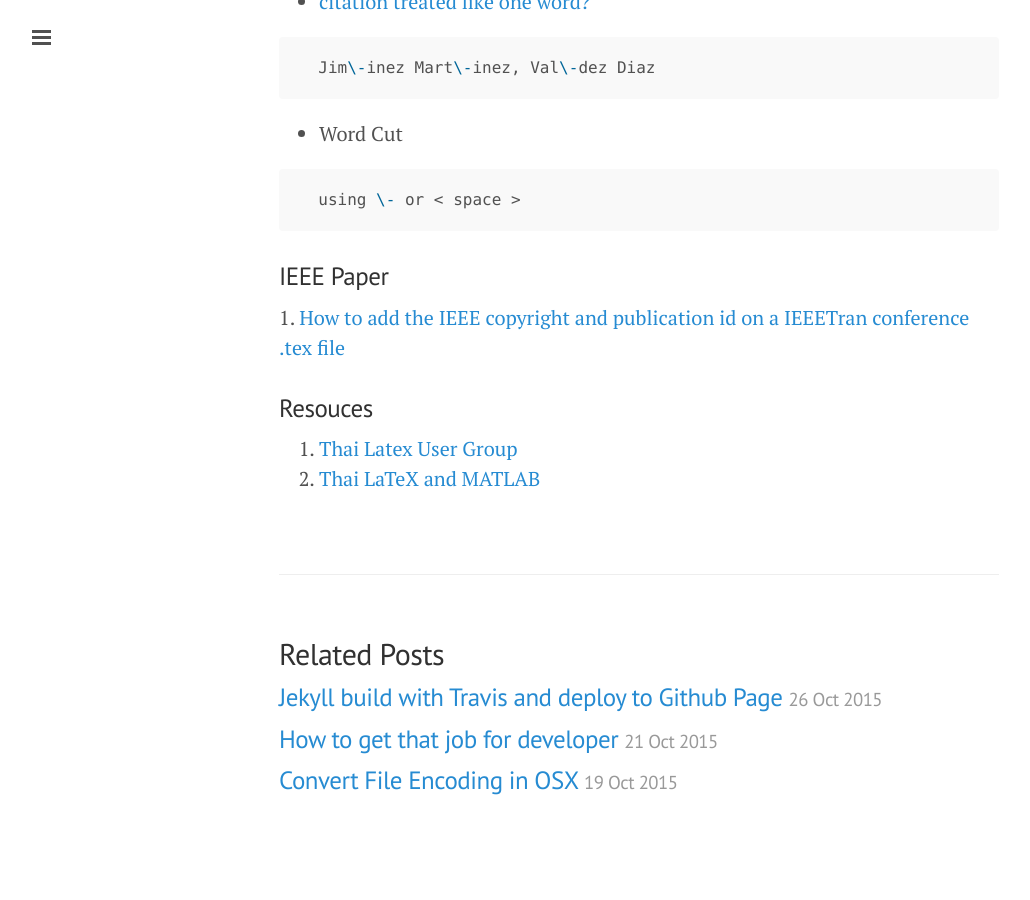
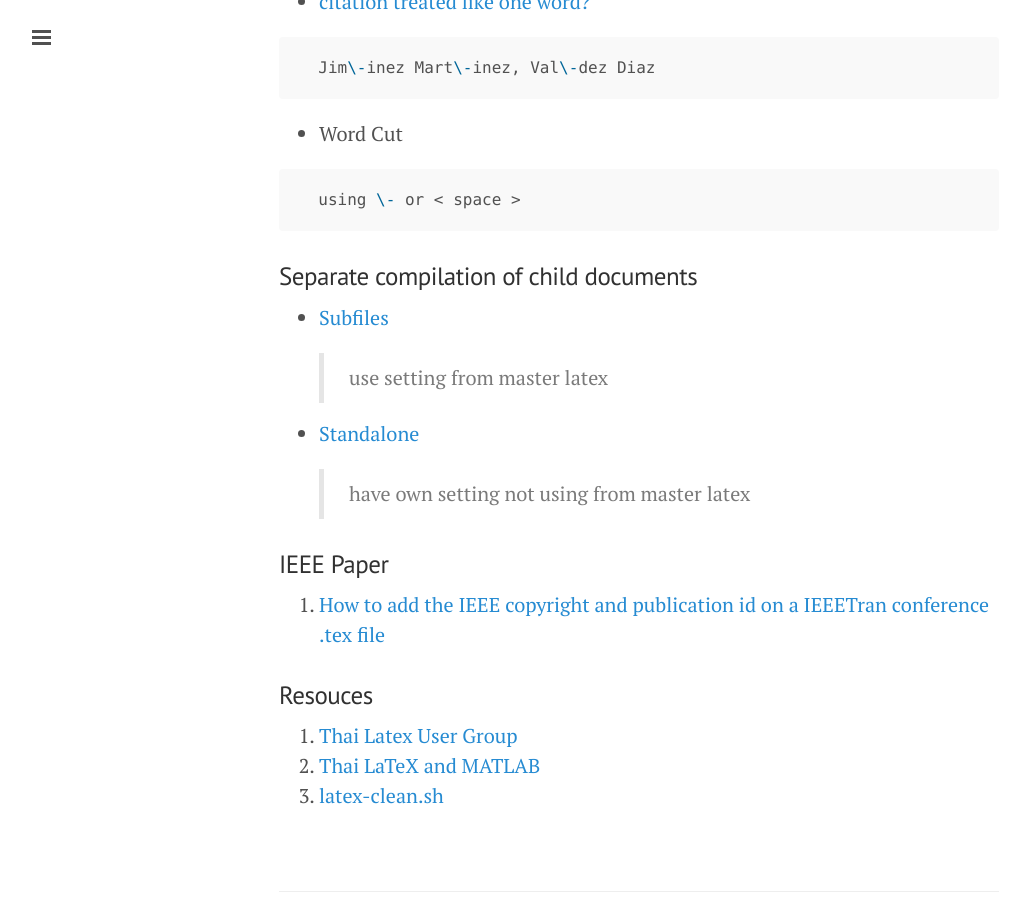
Before and after one commit to ibotdotout/ibotdotout.github.io, a Jekyll site: the page built from _posts/2015-02-07-latex.md, in a window 1280 px wide and 900 px high, scrolled down 2738 px. Shown: the whole window, without its empty margins (1-1031 px from the left). Built offline with Jekyll 4.4.1, drawn with Linux system fonts in a browser that asks for light colours; nearby versions of some CDN libraries; Markdown is read by kramdown in place of the engine named in the settings; before the commit the page ends 3594 px from its top, so only the background shows below that.

Commit message:
Update subfile/standalone latex

````diff
--- a/_posts/2015-02-07-latex.md
+++ b/_posts/2015-02-07-latex.md
@@ -111,13 +111,21 @@ $ pdflatex paper.tex
 ```tex
   using \- or < space >
 ```
+### Separate compilation of child documents
+* [Subfiles](https://en.wikibooks.org/wiki/LaTeX/Modular_Documents#Subfiles)
+
+    > use setting from master latex
+
+* [Standalone](https://en.wikibooks.org/wiki/LaTeX/Modular_Documents#Standalone)
+
+    > have own setting not using from master latex
 
 
 ### IEEE Paper
 
-1.
-[How to add the IEEE copyright and publication id on a IEEETran conference .tex file](https://softhandover.wordpress.com/2014/01/08/how-to-add-the-ieee-copyright-and-publication-id-on-a-ieeetran-conference-tex-file/)
+1. [How to add the IEEE copyright and publication id on a IEEETran conference .tex file](https://softhandover.wordpress.com/2014/01/08/how-to-add-the-ieee-copyright-and-publication-id-on-a-ieeetran-conference-tex-file/)
 
 ### Resouces
 1. [Thai Latex User Group](http://thaitug.daytag.org/)
 2. [Thai LaTeX and MATLAB](https://thailatex.wordpress.com)
+3. [latex-clean.sh](https://gist.github.com/dougalsutherland/266983/9c88f1ca1cf1420af03166dcfccb9cb10a21c110)
````
